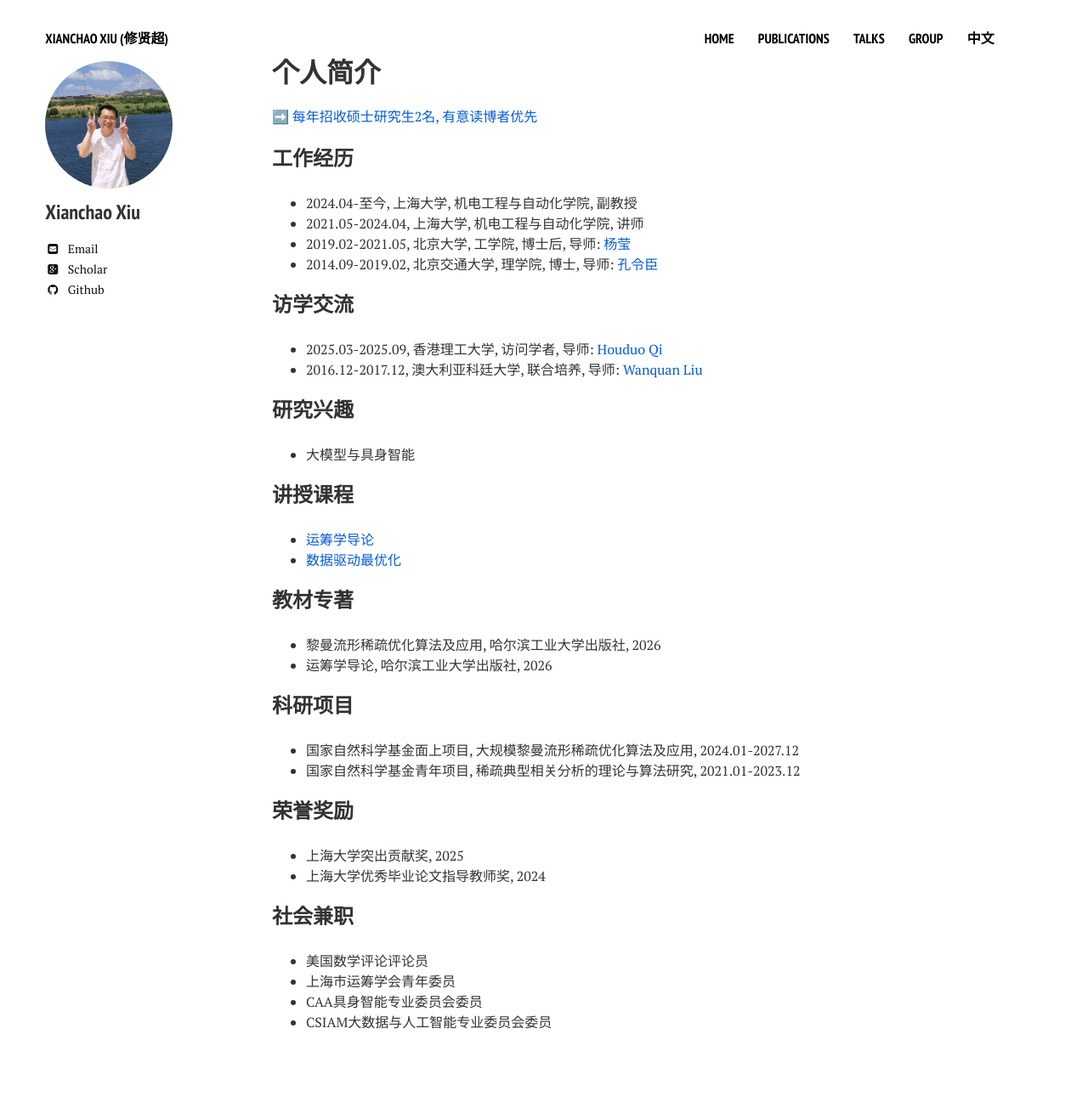
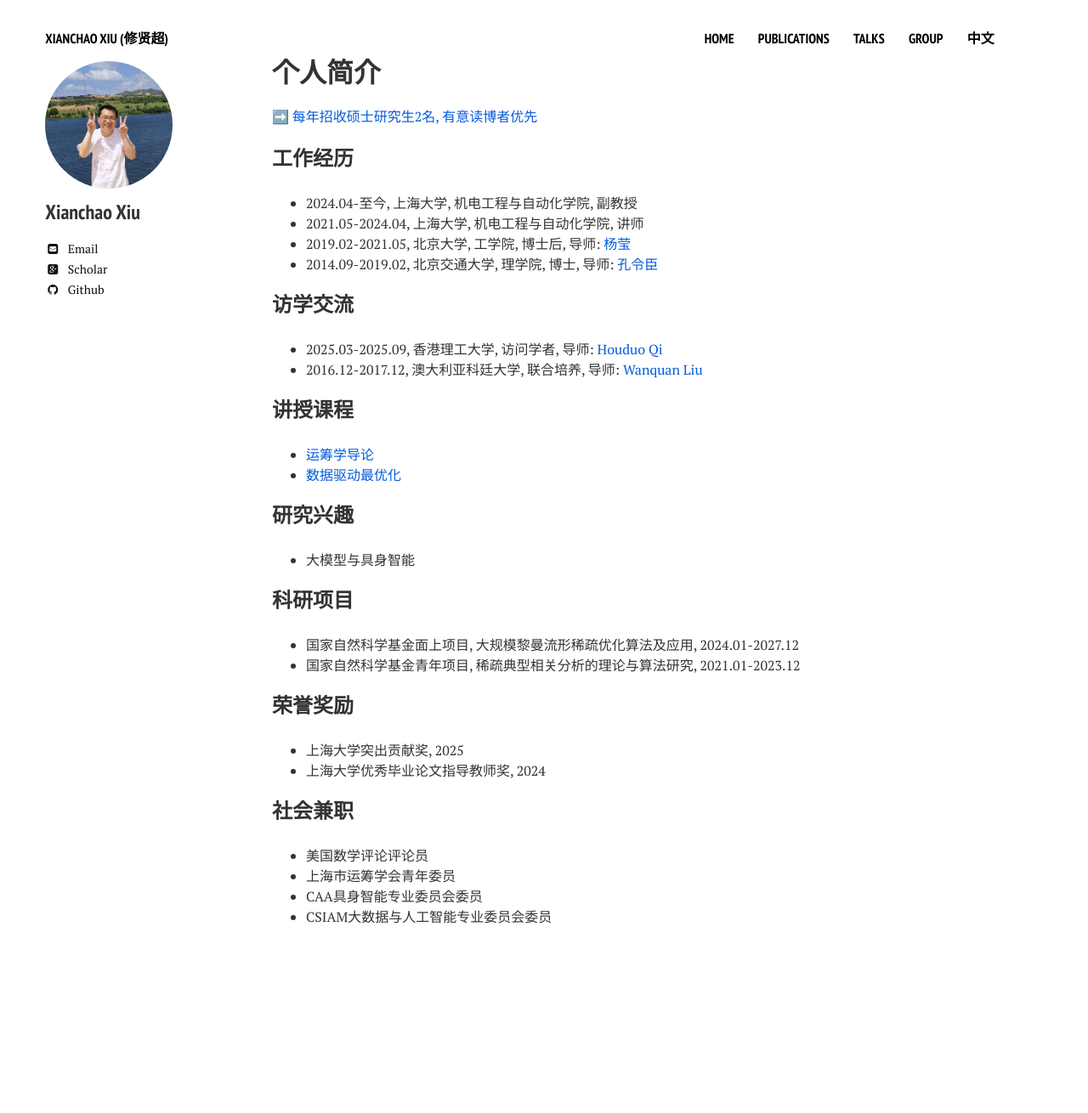
Before and after one commit to xianchaoxiu/xianchaoxiu.github.io, a Jekyll site: the page built from chinese/index.md, in a window 1280 px wide. Shown: the whole page at 85% size. Built offline with Jekyll 4.4.1, drawn with Linux system fonts in a browser that asks for light colours; nearby versions of some CDN libraries; after the commit the page ends 1186 px from its top, so only the background shows below that.

Commit message:
Update index.md

```diff
--- a/chinese/index.md
+++ b/chinese/index.md
@@ -22,19 +22,13 @@ share: false
 * 2016.12-2017.12, 澳大利亚科廷大学, 联合培养, 导师: <a href="https://ise.sysu.edu.cn/teacher/LiuWanquan" class="textlink" target="_blank">Wanquan Liu</a> <br>
 
 
-### 研究兴趣
-* 大模型与具身智能<br>
-
-
 ### 讲授课程
 * <a href="https://xianchaoxiu.github.io/chinese/course/OR/" class="textlink" target="_blank">   运筹学导论 </a><br>
 * <a href="https://xianchaoxiu.github.io/chinese/course/OPT/" class="textlink" target="_blank">  数据驱动最优化 </a><br>
 
 
-
-### 教材专著
-* 黎曼流形稀疏优化算法及应用, 哈尔滨工业大学出版社, 2026 <br>
-* 运筹学导论, 哈尔滨工业大学出版社, 2026 <br>
+### 研究兴趣
+* 大模型与具身智能<br>
 
 
 ### 科研项目
```
